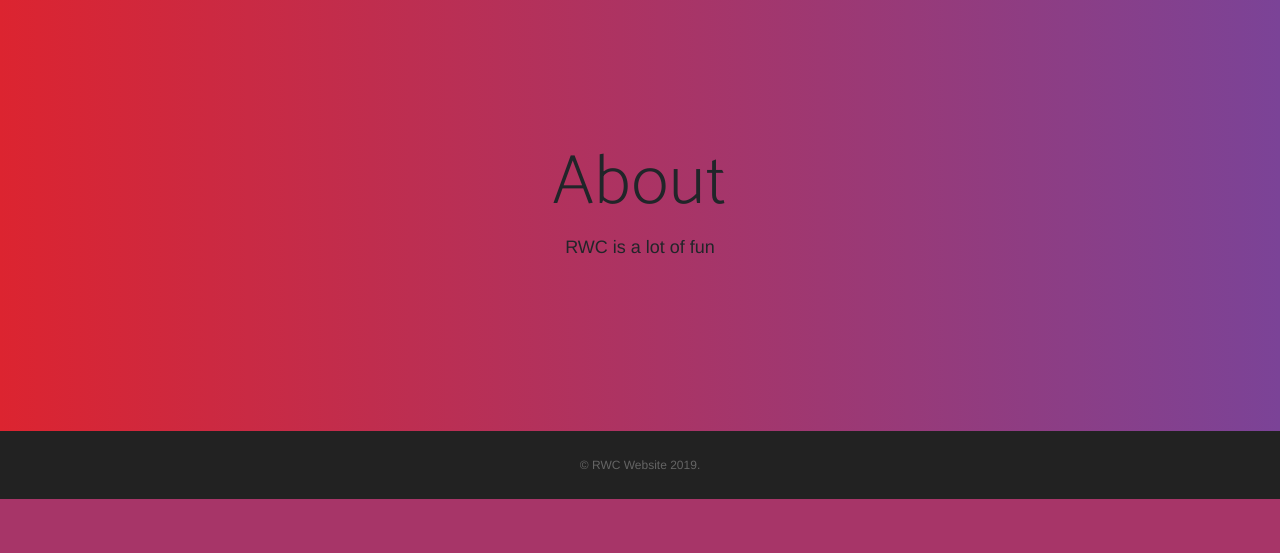
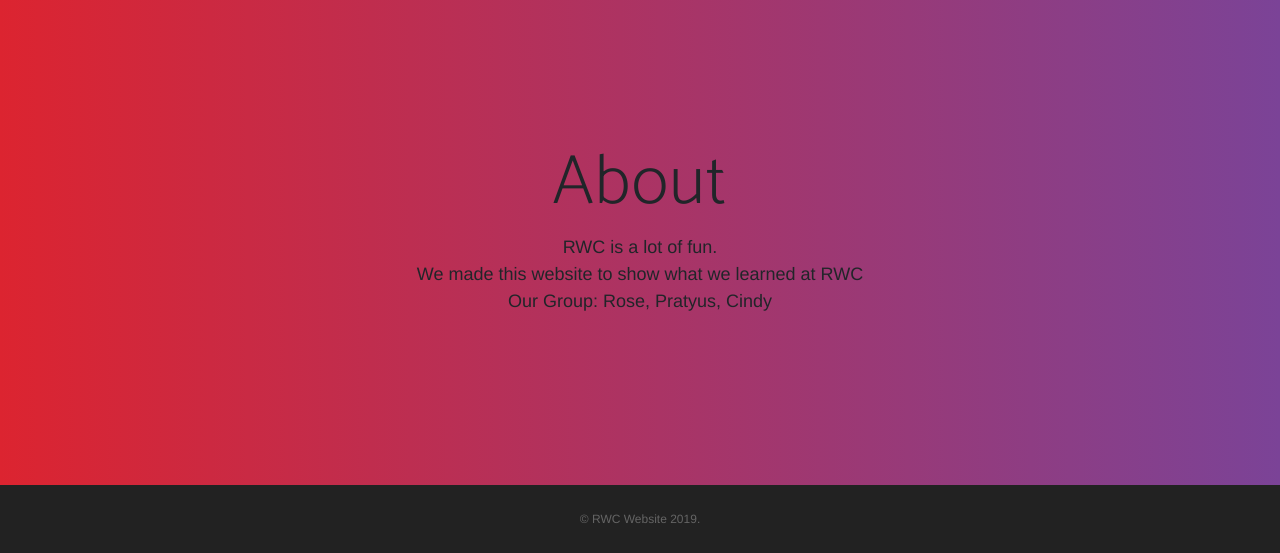
Before and after one commit to ac639/RWCWebsite, a PHP site: page / in a window 1280 px wide. Shown: the part 808-1361 px from the top of the page. Before the commit the page ends 1307 px from the top, so only its background shows below. Run offline with PHP 8.4, Linux system fonts and the light colour scheme; some web fonts are replaced.

Commit message:
updated again

```diff
--- a/index.html
+++ b/index.html
@@ -79,7 +79,9 @@
       <div class="row">
         <div class="col-md-8 mx-auto">
           <h2 class="section-heading">About</h2>
-          <p>RWC is a lot of fun</p>
+          <p>RWC is a lot of fun. <br> We made this website to show what we learned at RWC <br> Our Group: Rose, Pratyus, Cindy <br> </p>
+
+
 
         </div>
       </div>
--- a/signup.php
+++ b/signup.php
@@ -62,7 +62,6 @@
         <div class="col-lg-7 my-auto">
           <div class="header-content mx-auto">
             <h1 class="mb-5">Sign up</h1>
-          </div>
 			<form method = "post" action="signup_auth.php">
                     <input class="form-control" type="text" placeholder="User Name" name="usrName">
                     <input class="form-control" type="password" placeholder="Password" name="firstUsrPassword">
@@ -70,6 +69,8 @@
 					<br>
                     <input class="btn btn-outline btn-xl js-scroll-trigger" type="submit" name="createButton" value="Create Account">
             </form>
+          </div>
+
         </div>
         <div class="col-lg-5 my-auto">
           <div class="device-container">
```
Also changed, not shown: login.php (+5 -3 lines).
